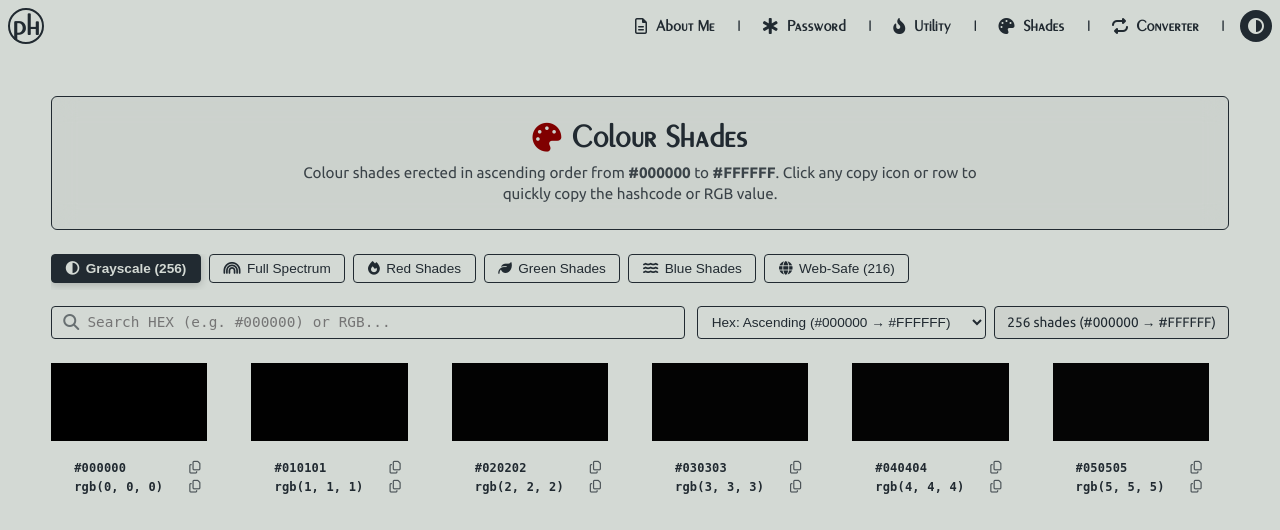
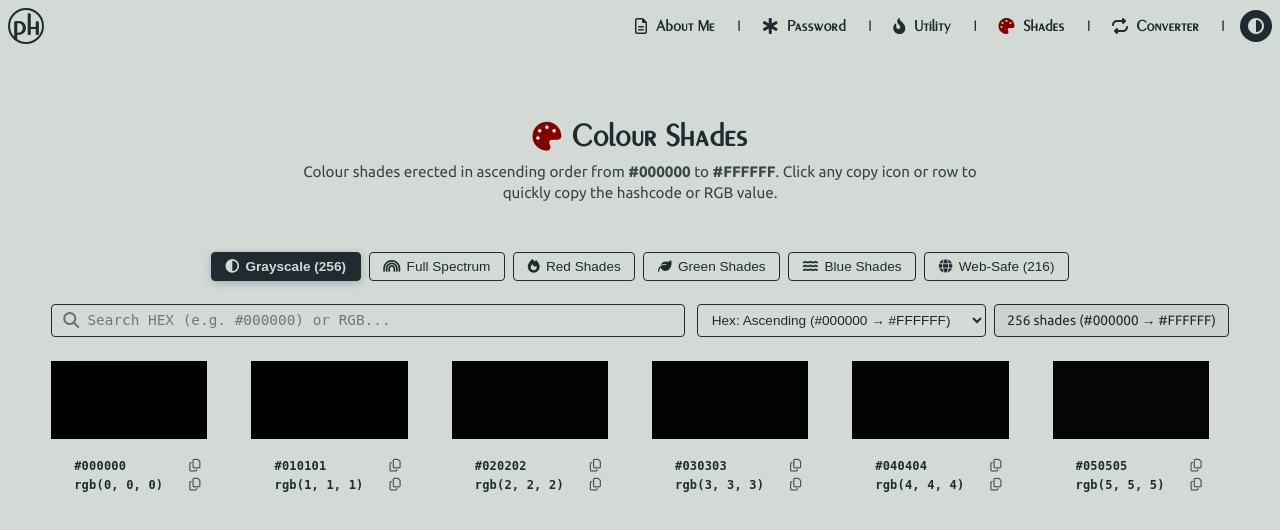
Before and after one commit to hidayatmansuri/project_h, a Django app: page /shades/ in a window 1280 px wide. Shown: the top 530 px of the page. Run offline with Django 5.2, Linux system fonts and the light colour scheme; some libraries are stand-ins or nearby versions; some web fonts are replaced.

Commit message:
highlight fontawsom icon when page is active

```diff
--- a/home/templates/home.html
+++ b/home/templates/home.html
@@ -135,6 +135,7 @@
     <script src="{% static 'js/theme-toggle.js' %}"></script>
     <script src="{% static 'js/sidebar.js' %}"></script>
     <script src="{% static 'js/copyright.js' %}"></script>
+    <script src="{% static 'js/active.js' %}"></script>
     {% endblock %}
 </body>
 
--- a/shades/templates/shades.html
+++ b/shades/templates/shades.html
@@ -10,7 +10,7 @@
 {% block content %}
 <div class="shades-wrapper">
     <!-- Header Section -->
-    <div class="shades-header-card">
+    <div>
         <h1 class="shades-title">
             <i class="fa-solid fa-palette"></i> Colour Shades
         </h1>
--- a/static/css/home-style.css
+++ b/static/css/home-style.css
@@ -419,6 +419,10 @@ a {
     display: flex;
     align-items: center;
     gap: 0.5rem;
+}
+
+.nav-link.active i {
+    color: var(--hover-color);
 }
 
 .nav-separator {
--- a/static/css/shades.css
+++ b/static/css/shades.css
@@ -19,12 +19,12 @@
 
 /* Hero / Header Card */
 .shades-header-card {
-    background: rgba(128, 128, 128, 0.08);
-    backdrop-filter: blur(12px);
-    -webkit-backdrop-filter: blur(12px);
-    border: 1px solid var(--text-color);
-    border-radius: 6px;
-    box-shadow: var(--box-shadow);
+    /* background: rgba(128, 128, 128, 0.08); */
+    /* backdrop-filter: blur(12px); */
+    /* -webkit-backdrop-filter: blur(12px); */
+    /* border: 1px solid var(--text-color); */
+    /* border-radius: 6px; */
+    /* box-shadow: var(--box-shadow); */
     padding: 1.5rem 1rem;
     margin-bottom: 1.5rem;
     text-align: center;
@@ -69,8 +69,10 @@
 /* Category Filter Tabs (Horizontal Scroll on Mobile) */
 .shades-tabs-wrapper {
     display: flex;
+    flex-wrap: wrap;
+    justify-content: center;
     gap: 0.5rem;
-    overflow-x: auto;
+    /* overflow-x: auto; */
     padding-bottom: 0.4rem;
     scrollbar-width: thin;
     -webkit-overflow-scrolling: touch;
@@ -324,7 +326,7 @@
 
 .shade-val-text {
     font-family: Gotu, monospace;
-    font-size: 0.75rem;
+    font-size: calc(0.5rem + 0.25rem);
     font-weight: 600;
     color: var(--text-color);
     letter-spacing: 0.2px;
--- /dev/null
+++ b/static/js/active.js
@@ -0,0 +1,5 @@
+document.querySelectorAll('.home-nav .nav-link').forEach(link => {
+    if (link.getAttribute('href') === window.location.pathname) {
+        link.classList.add('active');
+    }
+});
```
Also changed, not shown: templates/shades.html (line endings or trailing spaces).
